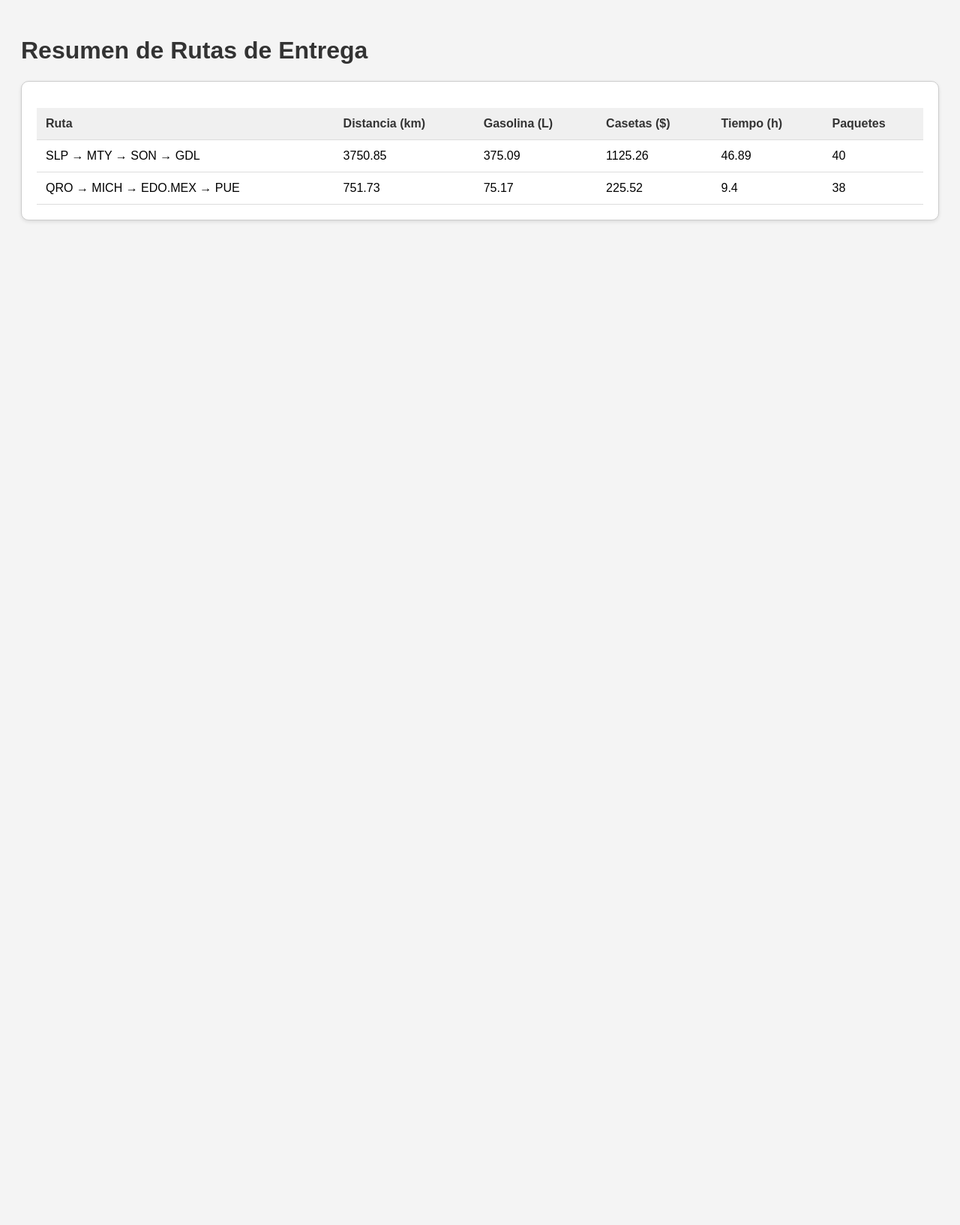
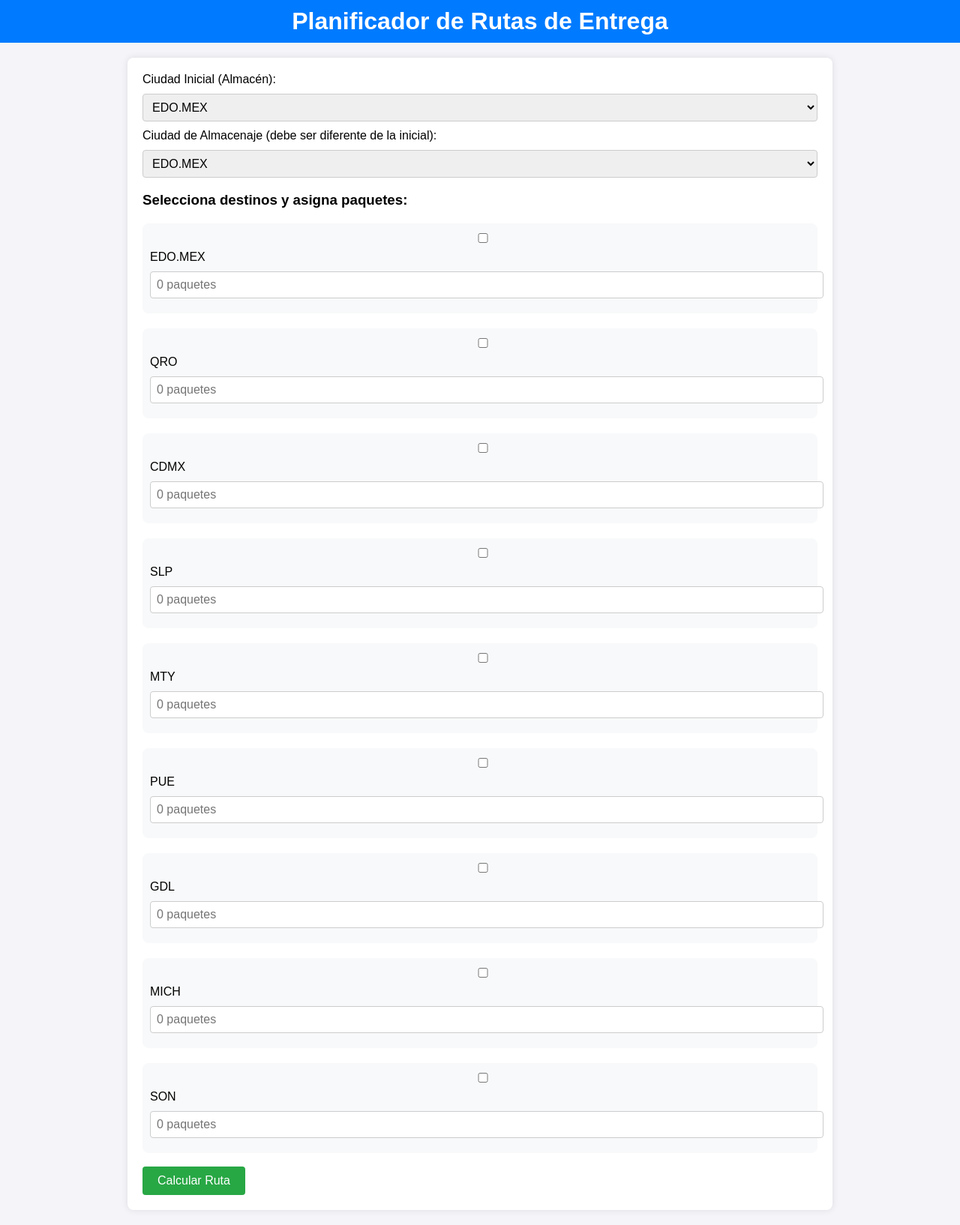
Before and after one commit to AnelGV/Rutas, a Flask app: page / in a window 1280 px wide. Shown: the whole page at 75% size. Before the commit the page ends 296 px from the top, so only its background shows below. Run offline with Flask 3, Linux system fonts and the light colour scheme.

Commit message:
Mensaje del commit

```diff
--- a/app.py
+++ b/app.py
@@ -1,126 +1,131 @@
-from flask import Flask, render_template
+from flask import Flask, request, render_template
+from flask_cors import CORS
 import math
 from operator import itemgetter
 
 app = Flask(__name__)
+CORS(app)
 
-# --- Función para calcular distancia euclidiana aproximada en km ---
+# Coordenadas de las ciudades
+coord = {
+    'EDO.MEX': (19.29, -99.65),
+    'QRO': (20.59, -100.39),
+    'CDMX': (19.43, -99.13),
+    'SLP': (22.15, -100.97),
+    'MTY': (25.67, -100.29),
+    'PUE': (19.06, -98.30),
+    'GDL': (20.67, -103.34),
+    'MICH': (19.70, -101.19),
+    'SON': (29.07, -110.95)
+}
+
 def distancia(coord1, coord2):
-    lat1, lon1 = coord1
-    lat2, lon2 = coord2
-    return math.sqrt((lat1 - lat2)**2 + (lon1 - lon2)**2) * 111
+    return math.sqrt((coord1[0] - coord2[0])**2 + (coord1[1] - coord2[1])**2) * 111
 
-# --- Verifica si una ciudad ya está en una ruta ---
-def en_ruta(rutas, c):
-    for r in rutas:
-        if c in r:
-            return r
+def en_ruta(rutas, ciudad):
+    """Verifica si una ciudad ya está en alguna ruta existente."""
+    for ruta in rutas:
+        if ciudad in ruta:
+            return ruta
     return None
 
-# --- Calcula el peso total de una ruta ---
-def peso_ruta(ruta):
-    return sum(pedidos[c] for c in ruta)
+def peso_ruta(ruta, pedidos):
+    """Calcula el peso total de la carga en una ruta."""
+    return sum(pedidos[ciudad] for ciudad in ruta)
 
-# --- Algoritmo voraz para el problema de ruteo ---
 def vrp_voraz(coord, pedidos, almacen, max_carga):
     s = {}
     for c1 in coord:
         for c2 in coord:
             if c1 != c2 and (c2, c1) not in s:
-                d_c1_c2 = distancia(coord[c1], coord[c2])
-                d_c1_almacen = distancia(coord[c1], almacen)
-                d_c2_almacen = distancia(coord[c2], almacen)
-                s[c1, c2] = d_c1_almacen + d_c2_almacen - d_c1_c2
-
-    s = sorted(s.items(), key=itemgetter(1), reverse=True)
+                d = distancia(coord[c1], coord[c2])
+                s[c1, c2] = d
+    s = sorted(s.items(), key=itemgetter(1))
 
     rutas = []
     for (c1, c2), _ in s:
+        if c1 not in pedidos or c2 not in pedidos:
+            continue
         rc1 = en_ruta(rutas, c1)
         rc2 = en_ruta(rutas, c2)
         if rc1 is None and rc2 is None:
             if pedidos[c1] + pedidos[c2] <= max_carga:
                 rutas.append([c1, c2])
         elif rc1 and rc2 is None:
-            if rc1[0] == c1:
-                if peso_ruta(rc1) + pedidos[c2] <= max_carga:
-                    rc1.insert(0, c2)
-            elif rc1[-1] == c1:
-                if peso_ruta(rc1) + pedidos[c2] <= max_carga:
-                    rc1.append(c2)
+            if peso_ruta(rc1, pedidos) + pedidos[c2] <= max_carga:
+                rc1.append(c2)
         elif rc1 is None and rc2:
-            if rc2[0] == c2:
-                if peso_ruta(rc2) + pedidos[c1] <= max_carga:
-                    rc2.insert(0, c1)
-            elif rc2[-1] == c2:
-                if peso_ruta(rc2) + pedidos[c1] <= max_carga:
-                    rc2.append(c1)
+            if peso_ruta(rc2, pedidos) + pedidos[c1] <= max_carga:
+                rc2.insert(0, c1)
         elif rc1 != rc2:
-            if rc1[0] == c1 and rc2[-1] == c2:
-                if peso_ruta(rc1) + peso_ruta(rc2) <= max_carga:
-                    rc2.extend(rc1)
-                    rutas.remove(rc1)
-            elif rc1[-1] == c1 and rc2[0] == c2:
-                if peso_ruta(rc1) + peso_ruta(rc2) <= max_carga:
-                    rc1.extend(rc2)
-                    rutas.remove(rc2)
+            if peso_ruta(rc1, pedidos) + peso_ruta(rc2, pedidos) <= max_carga:
+                rc1.extend(rc2)
+                rutas.remove(rc2)
     return rutas
 
-# --- Calcula el resumen de cada ruta (distancia, gasolina, etc.) ---
-def resumen_ruta(ruta, coord, almacen):
+def resumen_ruta(ruta, coord, almacen, pedidos):
+    """Genera un resumen para una ruta de entregas."""
+    total_peso = sum(pedidos[ciudad] for ciudad in ruta)
     distancia_total = 0
-    puntos = [almacen] + [coord[ciudad] for ciudad in ruta] + [almacen]
-    for i in range(len(puntos) - 1):
-        distancia_total += distancia(puntos[i], puntos[i + 1])
+    casetas = 0
+    gasolina_total = 0
+    tiempo_estimado = 0
+    velocidad_promedio = 80  # km/h
+    consumo_gasolina = 0.12  # Litros por km
+    costo_caseta = 50  # Costo por caseta cruzada
 
-    tiempo_estimado = distancia_total / 80  # 80 km/h promedio
-    gasolina = distancia_total / 10         # 10 km/l
-    casetas = distancia_total * 0.3         # $0.30 por km
+    for i in range(len(ruta) - 1):
+        c1, c2 = ruta[i], ruta[i + 1]
+        distancia_total += distancia(coord[c1], coord[c2])
 
-    return {
-        "ruta": " → ".join(ruta),
-        "distancia_km": round(distancia_total, 2),
-        "gasolina_l": round(gasolina, 2),
-        "casetas": round(casetas, 2),
-        "tiempo_h": round(tiempo_estimado, 2),
-        "paquetes": peso_ruta(ruta)
+        # Suponemos que en cada tramo se pasa por una caseta.
+        casetas += 1
+
+    # Agregar distancia desde el almacén a la primera ciudad y de vuelta al almacén al final
+    distancia_total += distancia(coord[almacen], coord[ruta[0]])  # Desde el almacén a la primera ciudad
+    distancia_total += distancia(coord[ruta[-1]], coord[almacen])  # De la última ciudad al almacén
+
+    # Calculamos el tiempo estimado (en horas) y la gasolina (en litros)
+    tiempo_estimado = distancia_total / velocidad_promedio
+    gasolina_total = distancia_total * consumo_gasolina
+
+    # Cálculo de costo de casetas
+    casetas = casetas * costo_caseta
+
+    resumen = {
+        "ruta": ruta,
+        "distancia_total": distancia_total,
+        "total_peso": total_peso,
+        "gasolina_l": gasolina_total,
+        "casetas": casetas,
+        "tiempo_h": tiempo_estimado
     }
+    return resumen
 
-# --- Ruta principal ---
-@app.route("/")
-def mostrar_rutas():
-    coord = {
-        'EDO.MEX': (19.2938258568844, -99.65366252023884),
-        'QRO': (20.593537489366717, -100.39004057702225),
-        'CDMX': (19.432854452264177, -99.13330004822943),
-        'SLP': (22.151725492903953, -100.97657666103268),
-        'MTY': (25.673156272083876, -100.2974200019319),
-        'PUE': (19.063532268065185, -98.30729139446866),
-        'GDL': (20.67714565083998, -103.34696388920293),
-        'MICH': (19.702614895389996, -101.19228631929688),
-        'SON': (29.075273188617818, -110.95962477655333)
-    }
+@app.route("/", methods=["GET", "POST"])
+def index_general():
+    ciudades = list(coord.keys())
+    if request.method == "POST":
+        almacen = request.form['almacen']
+        origen = request.form['origen']
 
-    global pedidos
-    pedidos = {
-        'EDO.MEX': 10,
-        'QRO': 13,
-        'CDMX': 7,
-        'SLP': 11,
-        'MTY': 15,
-        'PUE': 8,
-        'GDL': 6,
-        'MICH': 7,
-        'SON': 8
-    }
+        # Verificar si la ciudad de origen y la ciudad de almacén son diferentes
+        if almacen == origen:
+            return render_template("index.html", ciudades=ciudades, error="La ciudad de origen y la ciudad de almacén no pueden ser la misma.")
 
-    almacen = (19.432854452264177, -99.13330004822943)  # CDMX como almacén
-    max_carga = 40
+        pedidos = {}
+        for ciudad in request.form.getlist("ciudades"):
+            clave = f"paquetes_{ciudad}"
+            valor = request.form.get(clave, '0').strip()
+            paquetes = int(valor) if valor.isdigit() else 0
+            pedidos[ciudad] = paquetes
 
-    rutas = vrp_voraz(coord, pedidos, almacen, max_carga)
-    resumenes = [resumen_ruta(r, coord, almacen) for r in rutas]
+        max_carga = 40
+        rutas = vrp_voraz(coord, pedidos, almacen, max_carga)
+        resumenes = [resumen_ruta(r, coord, almacen, pedidos) for r in rutas]
+        return render_template("ruta.html", resumenes=resumenes, rutas=rutas, coord=coord)
 
-    return render_template("ruta.html", resumenes=resumenes)
-# --- Iniciar la aplicación ---
-if __name__ == "__main__":
+    return render_template("index.html", ciudades=ciudades)
+
+if __name__ == '__main__':
     app.run(debug=True)
--- /dev/null
+++ b/templates/index.html
@@ -0,0 +1,100 @@
+<!-- templates/index.html -->
+<!DOCTYPE html>
+<html lang="es">
+<head>
+  <meta charset="UTF-8">
+  <meta name="viewport" content="width=device-width, initial-scale=1.0">
+  <title>Planificador de Rutas</title>
+  <style>
+    body {
+      font-family: Arial, sans-serif;
+      background-color: #f4f4f9;
+      margin: 0;
+      padding: 0;
+    }
+    header {
+      background-color: #007bff;
+      color: white;
+      padding: 10px 0;
+      text-align: center;
+    }
+    h1 {
+      margin: 0;
+    }
+    .container {
+      padding: 20px;
+      max-width: 900px;
+      margin: 20px auto;
+      background-color: white;
+      border-radius: 8px;
+      box-shadow: 0 0 10px rgba(0, 0, 0, 0.1);
+    }
+    label, select, input {
+      display: block;
+      margin-bottom: 10px;
+      width: 100%;
+    }
+    select, input[type="number"] {
+      padding: 8px;
+      font-size: 16px;
+      border-radius: 4px;
+      border: 1px solid #ccc;
+    }
+    button {
+      background-color: #28a745;
+      color: white;
+      padding: 10px 20px;
+      border: none;
+      border-radius: 4px;
+      cursor: pointer;
+      font-size: 16px;
+    }
+    button:hover {
+      background-color: #218838;
+    }
+    .ciudad-destino {
+      background-color: #f8f9fa;
+      padding: 10px;
+      margin-top: 20px;
+      border-radius: 8px;
+    }
+  </style>
+</head>
+<body>
+
+  <header>
+    <h1>Planificador de Rutas de Entrega</h1>
+  </header>
+
+  <div class="container">
+    <form action="/" method="post">
+      <label for="origen">Ciudad Inicial (Almacén):</label>
+      <select name="origen" id="origen" required>
+        {% for ciudad in ciudades %}
+          <option value="{{ ciudad }}">{{ ciudad }}</option>
+        {% endfor %}
+      </select>
+
+      <label for="almacen">Ciudad de Almacenaje (debe ser diferente de la inicial):</label>
+      <select name="almacen" id="almacen" required>
+        {% for ciudad in ciudades %}
+          <option value="{{ ciudad }}">{{ ciudad }}</option>
+        {% endfor %}
+      </select>
+
+      <h3>Selecciona destinos y asigna paquetes:</h3>
+      {% for ciudad in ciudades %}
+        <div class="ciudad-destino">
+          <input type="checkbox" name="ciudades" value="{{ ciudad }}" id="{{ ciudad }}">
+          <label for="{{ ciudad }}">{{ ciudad }}</label>
+          <input type="number" name="paquetes_{{ ciudad }}" min="0" placeholder="0 paquetes">
+        </div>
+      {% endfor %}
+
+      <br>
+      <button type="submit">Calcular Ruta</button>
+    </form>
+  </div>
+
+</body>
+</html>
--- a/templates/ruta.html
+++ b/templates/ruta.html
@@ -1,72 +1,125 @@
 <!DOCTYPE html>
-<html>
+<html lang="es">
 <head>
-    <title>Rutas de Entrega</title>
+  <meta charset="UTF-8" />
+  <meta name="viewport" content="width=device-width, initial-scale=1.0" />
+  <title>Resultado de la Ruta</title>
   <style>
     body {
-            font-family: Arial;
+      font-family: Arial, sans-serif;
+      background-color: #f4f4f9;
+      margin: 0;
+      padding: 0;
+    }
+    header {
+      background-color: #28a745;
+      color: white;
+      padding: 15px 0;
+      text-align: center;
+    }
+    h1 {
+      margin: 0;
+    }
+    .container {
       padding: 20px;
-            background: #f4f4f4;
+      max-width: 900px;
+      margin: 20px auto;
+      background-color: #fff;
+      border-radius: 8px;
+      box-shadow: 0 0 10px rgba(0, 0, 0, 0.1);
     }
-
-        h1 {
+    .ruta-resumen {
+      background-color: #f8f9fa;
+      padding: 20px;
+      margin-top: 20px;
+      border-radius: 8px;
+      box-shadow: 0 0 10px rgba(0, 0, 0, 0.1);
+    }
+    .ruta-resumen h3 {
+      color: #007bff;
+      margin-top: 0;
+    }
+    .ruta-resumen p {
+      font-size: 16px;
+      margin: 10px 0;
+      color: #555;
+    }
+    .ruta-resumen p strong {
       color: #333;
     }
-
-        .tabla-container {
-            background: white;
-            padding: 20px;
-            border-radius: 10px;
-            border: 1px solid #ccc;
-            box-shadow: 0 2px 5px rgba(0, 0, 0, 0.1);
+    .ruta-resumen .highlight {
+      font-size: 18px;
+      font-weight: bold;
+      color: #28a745;
     }
-
-        table {
-            width: 100%;
-            border-collapse: collapse;
-            margin-top: 15px;
+    .btn-back {
+      display: inline-block;
+      text-align: center;
+      margin-top: 20px;
+      padding: 10px 20px;
+      background-color: #007bff;
+      color: white;
+      border: none;
+      border-radius: 4px;
+      text-decoration: none;
+      transition: background-color 0.3s ease;
     }
-
-        th, td {
-            padding: 12px;
-            text-align: left;
-            border-bottom: 1px solid #ddd;
+    .btn-back:hover {
+      background-color: #0056b3;
     }
-
-        th {
-            background-color: #f0f0f0;
-            color: #333;
+    .error-message {
+      background-color: #f8d7da;
+      padding: 15px;
+      color: #721c24;
+      border-radius: 4px;
+      margin-top: 20px;
     }
-
-        tr:hover {
-            background-color: #f9f9f9;
+    .ruta-resumen .card {
+      background-color: #ffffff;
+      border: 1px solid #ddd;
+      border-radius: 8px;
+      padding: 15px;
+      margin-bottom: 15px;
+      box-shadow: 0 0 5px rgba(0, 0, 0, 0.1);
+    }
+    .ruta-resumen .card p {
+      font-size: 16px;
+      margin-bottom: 8px;
+    }
+    .ruta-resumen .card .highlight {
+      font-size: 18px;
+      color: #28a745;
     }
   </style>
 </head>
 <body>
-    <h1>Resumen de Rutas de Entrega</h1>
 
-    <div class="tabla-container">
-        <table>
-            <tr>
-                <th>Ruta</th>
-                <th>Distancia (km)</th>
-                <th>Gasolina (L)</th>
-                <th>Casetas ($)</th>
-                <th>Tiempo (h)</th>
-                <th>Paquetes</th>
-            </tr>
+  <header>
+    <h1>Resumen de Rutas Calculadas</h1>
+  </header>
+
+  <main class="container">
+    {% if not resumenes %}
+      <div class="error-message" role="alert">
+        <strong>¡Error!</strong> No se pudo calcular ninguna ruta válida con los parámetros proporcionados. Por favor, ajusta la selección de ciudades o la cantidad de paquetes.
+      </div>
+    {% else %}
       {% for resumen in resumenes %}
-            <tr>
-                <td>{{ resumen.ruta }}</td>
-                <td>{{ resumen.distancia_km }}</td>
-                <td>{{ resumen.gasolina_l }}</td>
-                <td>{{ resumen.casetas }}</td>
-                <td>{{ resumen.tiempo_h }}</td>
-                <td>{{ resumen.paquetes }}</td>
-            </tr>
+        <section class="ruta-resumen">
+          <div class="card">
+            <h3>Ruta: {{ resumen.ruta }}</h3>
+            <p><strong>Distancia total:</strong> {{ resumen.distancia_total }} km</p>
+            <p><strong>Paquetes totales:</strong> {{ resumen.total_peso }} paquetes</p>
+            <p><strong>Gasolina estimada:</strong> <span class="highlight">{{ resumen.gasolina_l }} litros</span></p>
+            <p><strong>Casetas:</strong> <span class="highlight">${{ resumen.casetas }}</span></p>
+            <p><strong>Tiempo estimado:</strong> <span class="highlight">{{ resumen.tiempo_h }} horas</span></p>
+          </div>
+        </section>
       {% endfor %}
-        </table>
-    </div>
+    {% endif %}
+
+    <a href="/" class="btn-back" aria-label="Volver al inicio">← Volver al inicio</a>
+  </main>
+
 </body>
 </html>
```
Also changed, not shown: static/styles.css (added, +60 -0 lines). Lines whose indentation alone changed are shown as unchanged.
